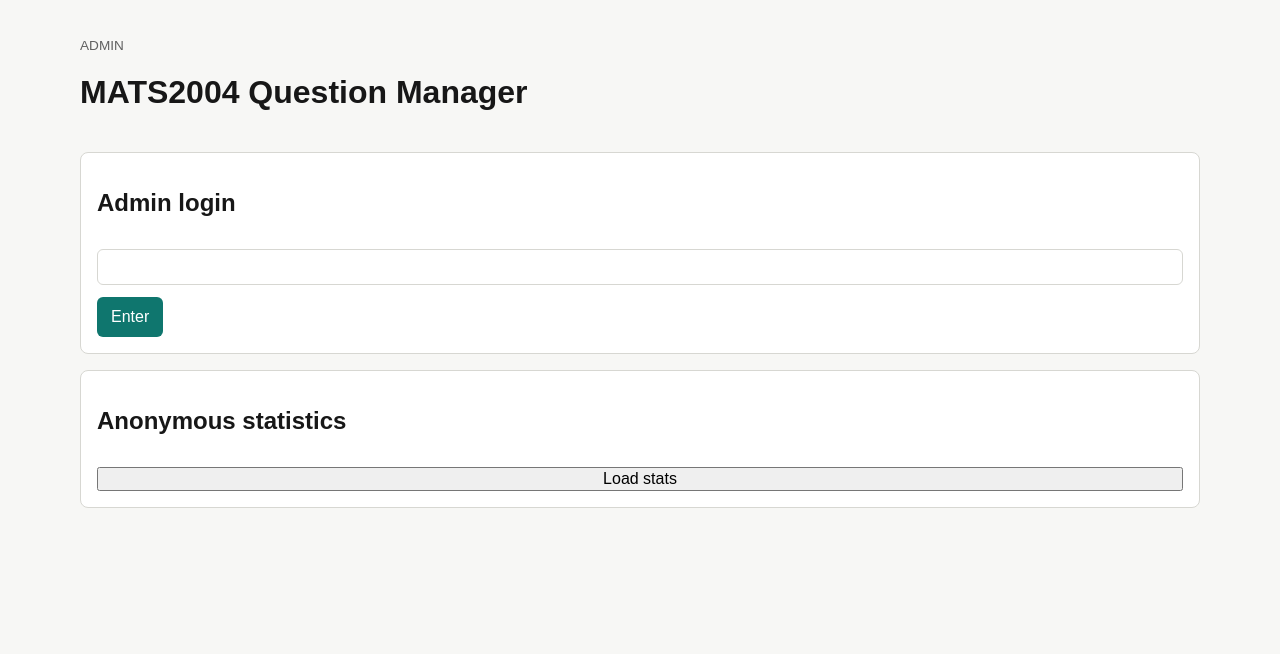
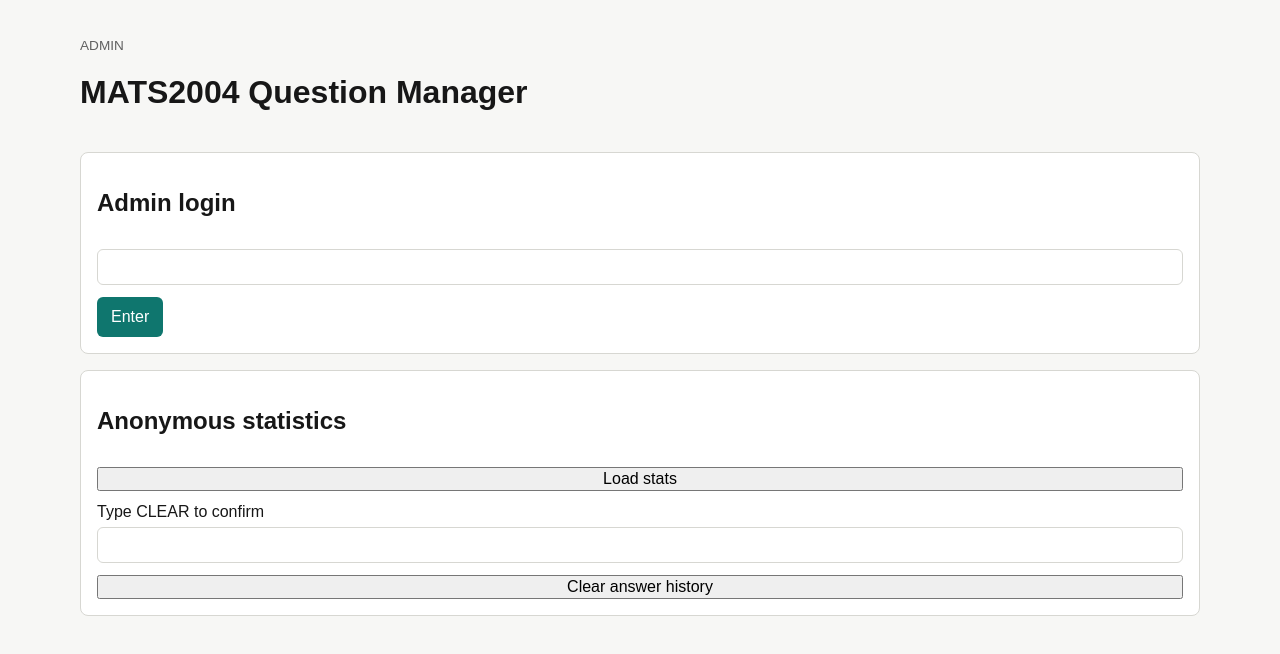
Before and after one commit to kanezhang2005-stack/mats2004-practice-app, a Next.js app: page /admin in a window 1280 px wide. Shown: the top 654 px of the page. Built offline with nearby package versions, Linux system fonts and the light colour scheme.

Commit message:
feat: clear answer history from admin

```diff
--- a/src/app/api/admin/stats/route.ts
+++ b/src/app/api/admin/stats/route.ts
@@ -1,8 +1,13 @@
 import { requireAdmin, tokenFromCookieHeader } from "@/lib/admin-auth";
-import { getAggregateStats } from "@/lib/stats";
+import { clearAttemptHistory, getAggregateStats } from "@/lib/stats";
 import { NextResponse } from "next/server";
 
 export async function GET(request: Request) {
   await requireAdmin(tokenFromCookieHeader(request.headers.get("cookie")));
   return NextResponse.json(await getAggregateStats());
 }
+
+export async function DELETE(request: Request) {
+  await requireAdmin(tokenFromCookieHeader(request.headers.get("cookie")));
+  return NextResponse.json(await clearAttemptHistory());
+}
--- a/src/components/AdminStats.tsx
+++ b/src/components/AdminStats.tsx
@@ -10,11 +10,30 @@ type Stats = {
 
 export function AdminStats() {
   const [stats, setStats] = useState<Stats | null>(null);
+  const [clearConfirmation, setClearConfirmation] = useState("");
+  const [message, setMessage] = useState("");
 
   async function loadStats() {
     const response = await fetch("/api/admin/stats");
     if (response.ok) {
       setStats(await response.json());
+      setMessage("");
+    }
+  }
+
+  async function clearHistory() {
+    if (clearConfirmation !== "CLEAR") {
+      setMessage("Type CLEAR to confirm before clearing history.");
+      return;
+    }
+
+    const response = await fetch("/api/admin/stats", { method: "DELETE" });
+    if (response.ok) {
+      setStats(await response.json());
+      setClearConfirmation("");
+      setMessage("Answer history cleared.");
+    } else {
+      setMessage("Clear failed.");
     }
   }
 
@@ -24,6 +43,18 @@ export function AdminStats() {
       <button type="button" onClick={loadStats}>
         Load stats
       </button>
+      <label>
+        Type CLEAR to confirm
+        <input
+          aria-label="Type CLEAR to confirm"
+          value={clearConfirmation}
+          onChange={(event) => setClearConfirmation(event.target.value)}
+        />
+      </label>
+      <button type="button" onClick={clearHistory}>
+        Clear answer history
+      </button>
+      {message && <p>{message}</p>}
       {stats && (
         <>
           <p>Total attempts: {stats.overall.attempts}</p>
--- a/src/lib/stats.ts
+++ b/src/lib/stats.ts
@@ -57,10 +57,23 @@ export function summarizeAttempts(attempts: AttemptLike[]) {
   return { overall, byQuestion };
 }
 
+export function summarizeClearedAttempts() {
+  return {
+    overall: { attempts: 0, correct: 0, correctRate: 0 },
+    byQuestion: {},
+    questionLabels: {}
+  };
+}
+
 export async function recordAttempt(questionId: string, isCorrect: boolean) {
   return prisma.attempt.create({
     data: { questionId, isCorrect }
   });
+}
+
+export async function clearAttemptHistory() {
+  await prisma.attempt.deleteMany();
+  return summarizeClearedAttempts();
 }
 
 export async function getAggregateStats() {
```
Also changed, not shown: 2 other files (tests, documents, lock files or other folders).
